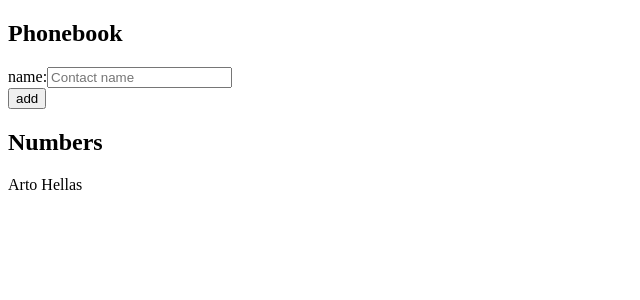
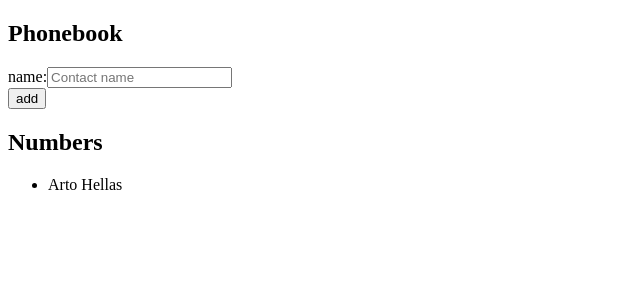
Before and after one commit to devluxor/full-stack-open, a React (Vite) app in the folder part2/phonebook/: page / in a window 1280 px wide. Shown: the top 300 px of the page, without its empty margins (0-640 px from the left). Built offline with nearby package versions, Linux system fonts and the light colour scheme.

Commit message:
Finish 2.6

```diff
--- a/part2/phonebook/src/App.jsx
+++ b/part2/phonebook/src/App.jsx
@@ -1,20 +1,33 @@
 import { useState } from 'react'
 
 import ContactList from './components/Contacts'
+import AddContactForm from './components/Forms'
 
 const App = () => {
   const [persons, setPersons] = useState([
-    { name: 'Arto Hellas' }
+    { id: 1, name: 'Arto Hellas' }
   ])
   const [newName, setNewName] = useState('')
 
+  const addNewContact = (event) => {
+    event.preventDefault()
+    if (newName.trim() === '') return
+
+    const newContact = { id: persons.length + 1, name: newName }
+    setPersons(persons.concat(newContact))
+    setNewName('')
+  }
+
   return (
-    <div>
+    <>
       <Header text='Phonebook' />
-      <AddContactForm  />
+      <AddContactForm
+        handleNewContact={addNewContact}
+        handleSetNewName={setNewName}
+        newName={newName}/>
       <Header text='Numbers' />
       <ContactList contacts={persons} />
-    </div>
+    </>
   )
 }
 
@@ -22,22 +35,4 @@ const Header = ({text}) => {
   return <h2>{text}</h2>
 }
 
-const AddContactForm = ({}) => {
-  return (
-    <form onSubmit={'handler'}>
-    <div>
-      name:
-      <input
-        placeholder='Contact name'
-      ></input>
-    </div>
-    <div>
-      <button type="submit">add</button>
-    </div>
-  </form>
-  )
-}
-
-
-
 export default App
--- a/part2/phonebook/src/components/Contacts.jsx
+++ b/part2/phonebook/src/components/Contacts.jsx
@@ -1,13 +1,15 @@
 const ContactList = ({contacts}) => {
   return (
-    contacts.map(contact => {
-      return <Contact key={contact.name} contactName={contact.name} />
-    })
+    <ul>
+      {contacts.map((contact) => {
+        return <Contact key={contact.id} contactName={contact.name} />
+      })}
+    </ul>
   )
 }
 
 const Contact = ({contactName}) => {
-  return <p>{contactName}</p>
+  return <li>{contactName}</li>
 }
 
 export default ContactList
--- a/part2/phonebook/src/components/Forms.jsx
+++ b/part2/phonebook/src/components/Forms.jsx
@@ -0,0 +1,19 @@
+const AddContactForm = ({handleNewContact, handleSetNewName, newName}) => {
+  return (
+    <form onSubmit={handleNewContact}>
+    <div>
+      name:
+      <input
+        value={newName}
+        placeholder='Contact name'
+        onChange={(e) => handleSetNewName(e.target.value)} // updates newName var in comp. state dynamically
+      ></input>
+    </div>
+    <div>
+      <button type="submit">add</button>
+    </div>
+  </form>
+  )
+}
+
+export default AddContactForm
```
